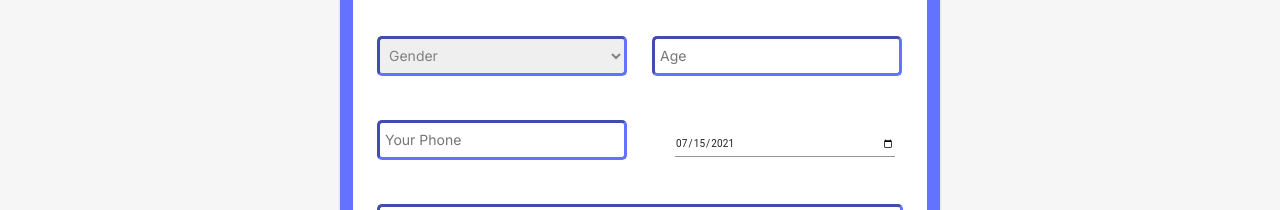
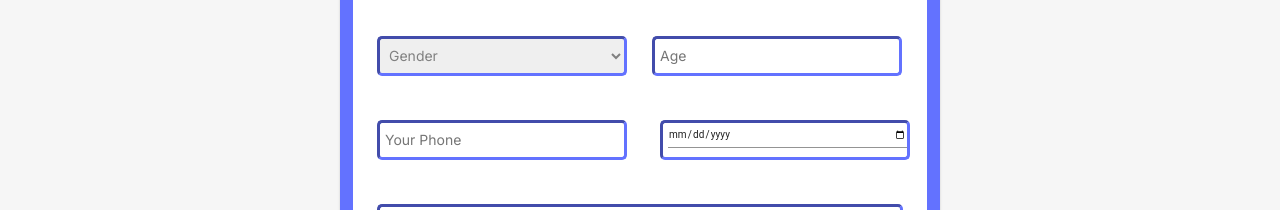
Before and after one commit to swayamverma412/Orthomanish, a React (Create React App) app: page / in a window 1280 px wide. Shown: the part 3860-4070 px from the top of the page. Built offline with nearby package versions, Linux system fonts and the light colour scheme; what smooth-scroll would draw is missing.

Commit message:
Firebase Fixed

```diff
--- a/src/components/form.jsx
+++ b/src/components/form.jsx
@@ -2,6 +2,7 @@ import React, { useState } from "react";
 import "../CSS/todoo.css";
 import { db } from "../firebase";
 import DatePickers from "../date";
+import TextField from '@material-ui/core/TextField';
 import { Grid } from "@material-ui/core";
 import { makeStyles } from "@material-ui/core/styles";
 import Paper from "@material-ui/core/Paper";
@@ -11,7 +12,6 @@ const Form = () => {
   const [lastname, setLastName] = useState("");
   const [phone, setPhone] = useState("");
   const [date, setdate] = useState("");
-  const [interested, setInterested] = useState("");
   const [gender, setGender] = useState("");
   const [age, setAge] = useState("");
   const [description, setDescription] = useState("");
@@ -27,7 +27,6 @@ const Form = () => {
         Lastname: lastname,
         Phone: phone,
         Date: date,
-        Interested: interested,
         Gender: gender,
         Age: age,
         Description: description,
@@ -45,7 +44,6 @@ const Form = () => {
     setLastName("");
     setPhone("");
     setdate("");
-    setInterested("");
     setGender("");
     setDescription("");
     setAge("");
@@ -77,6 +75,11 @@ const Form = () => {
     },
     stepper: {
       padding: theme.spacing(3, 0, 5),
+    },
+    textField: {
+      marginLeft: theme.spacing(1),
+      marginRight: theme.spacing(1),
+      width: 400,
     },
   }));
 
@@ -210,7 +213,7 @@ const Form = () => {
                     />
                   </Grid>
                   <Grid item xs={12} sm={6}>
-                    <DatePickers
+                    <TextField
                         style={{
                               marginTop: "20px",
                               width: "250px",
@@ -221,7 +224,15 @@ const Form = () => {
                               borderColor: "#6372ff",
                               }}
                             required
-                    />
+                            value={date}
+                            onChange={(e) => setdate(e.target.value)}
+                            id="date"
+                            type="date"
+                            defaultValue="2021-07-15"
+                            className={classes.textField}
+                            InputLabelProps={{
+                              shrink: true,
+                            }}/>
                   </Grid>
                   <Grid item xs={12} sm={12}>
                     <textarea
@@ -247,7 +258,8 @@ const Form = () => {
                 alignItems="center">
                     <div>
                     </div>
-                    <div style={{
+                    <div style=
+                    {{
                         alignContent: "center",
                     }}>
                     <button
```
Lines whose indentation alone changed are shown as unchanged.
